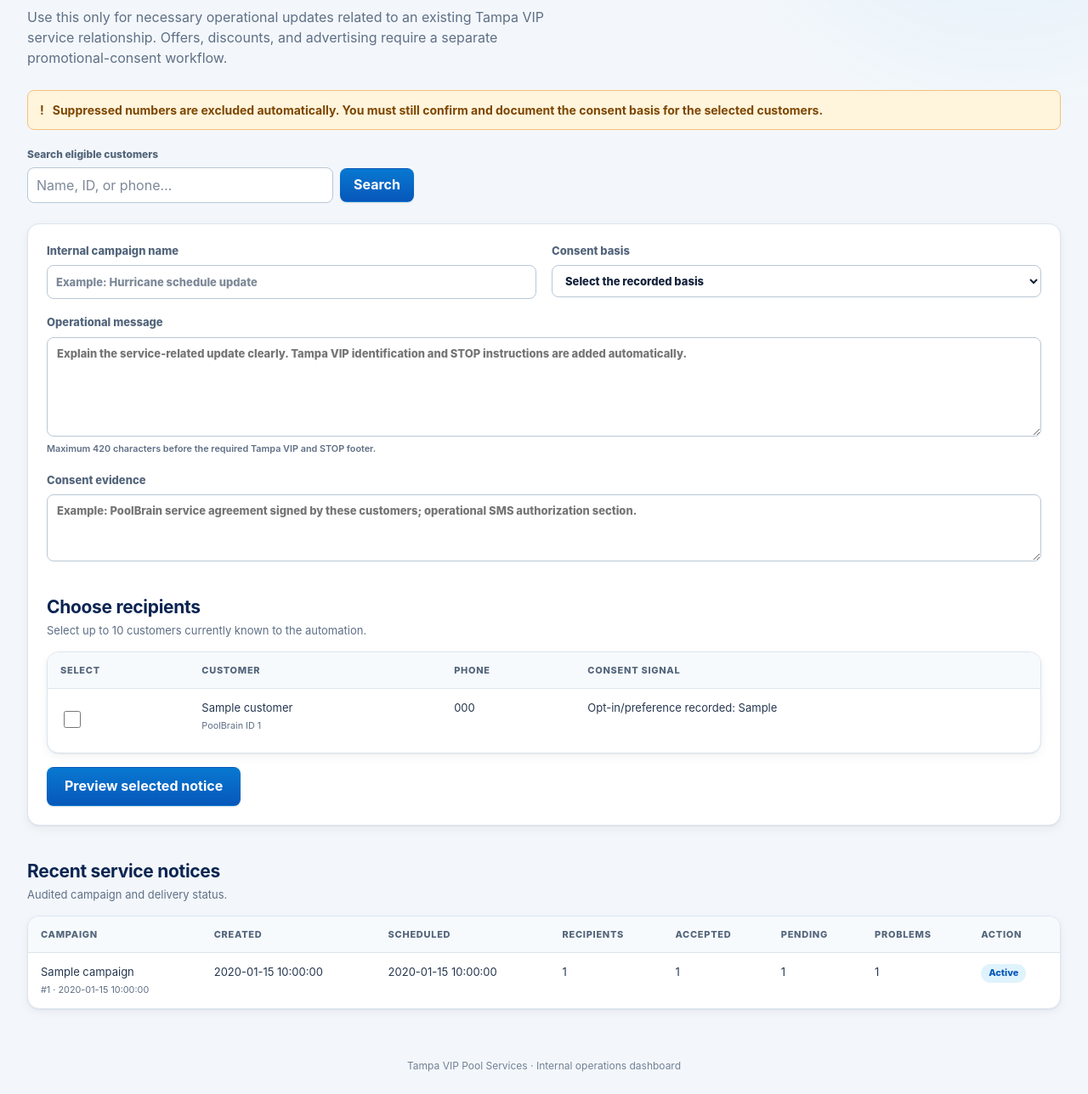
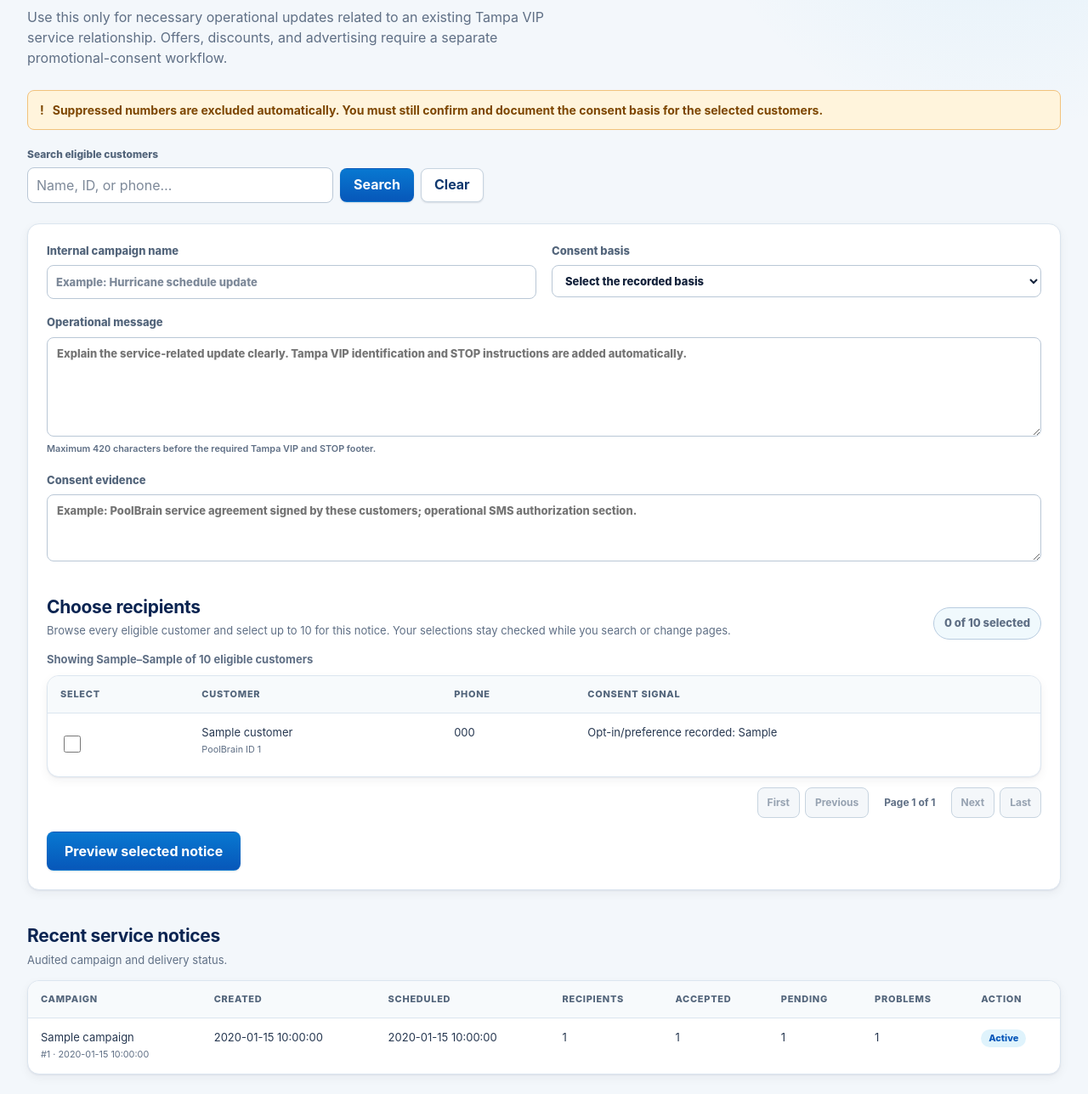
Before and after one commit to tampavippoolservices/poolbrian-sms-automation, a Flask app: template app/templates/service_notices.html in a window 1280 px wide. Shown: the part 292-1580 px from the top of the page at 85% size. Before the commit the page ends 1554 px from the top, so only its background shows below. Run offline with Flask 3, Linux system fonts and the light colour scheme; the template is opened without the code that fills it: most values are stand-ins (such as "Sample title", 1, 10 or a date in 2020).

Commit message:
Make all service notice customers selectable

```diff
--- a/app/static/css/brand.css
+++ b/app/static/css/brand.css
@@ -416,6 +416,29 @@ button.danger:hover { background: #8f1d15; }
   font-size: 13px;
   font-weight: 700;
   white-space: nowrap;
+}
+
+.recipient-selection-count {
+  margin: 0;
+  padding: 8px 12px;
+  border: 1px solid #b8cce0;
+  border-radius: 999px;
+  color: var(--brand-navy-800);
+  background: var(--brand-blue-50);
+  font-size: 13px;
+  font-weight: 800;
+  white-space: nowrap;
+}
+
+.candidate-checkbox {
+  width: 18px;
+  height: 18px;
+  accent-color: var(--brand-blue-700);
+}
+
+.candidate-checkbox:disabled {
+  cursor: not-allowed;
+  opacity: .45;
 }
 
 .table-wrap {
--- /dev/null
+++ b/app/static/js/service-notices.js
@@ -0,0 +1,234 @@
+(function () {
+  "use strict";
+
+  const composer = document.getElementById("service-notice-form");
+  const searchForm = document.getElementById("customer-search-form");
+  const searchInput = document.getElementById("customer-search");
+  const clearSearch = document.getElementById("customer-search-clear");
+  const tableBody = document.getElementById("candidate-table-body");
+  const pagination = document.getElementById("candidate-pagination");
+  const results = document.getElementById("candidate-results");
+  const selectionCount = document.getElementById("recipient-selection-count");
+  const hiddenInputs = document.getElementById("selected-customer-inputs");
+
+  if (
+    !composer ||
+    !searchForm ||
+    !searchInput ||
+    !clearSearch ||
+    !tableBody ||
+    !pagination ||
+    !results ||
+    !selectionCount ||
+    !hiddenInputs ||
+    !window.fetch
+  ) {
+    return;
+  }
+
+  const maxRecipients = Number.parseInt(composer.dataset.maxRecipients || "100", 10);
+  const selected = new Set();
+
+  function candidateCheckboxes() {
+    return tableBody.querySelectorAll(".candidate-checkbox");
+  }
+
+  function syncSelectedInputs() {
+    hiddenInputs.replaceChildren();
+    selected.forEach(function (customerId) {
+      const input = document.createElement("input");
+      input.type = "hidden";
+      input.name = "customer_ids";
+      input.value = customerId;
+      hiddenInputs.appendChild(input);
+    });
+  }
+
+  function updateSelectionState() {
+    selectionCount.textContent = selected.size + " of " + maxRecipients + " selected";
+    candidateCheckboxes().forEach(function (checkbox) {
+      const isSelected = selected.has(checkbox.value);
+      checkbox.checked = isSelected;
+      checkbox.disabled = selected.size >= maxRecipients && !isSelected;
+    });
+    syncSelectedInputs();
+  }
+
+  function handleSelection(event) {
+    const checkbox = event.currentTarget;
+    if (checkbox.checked) {
+      if (selected.size >= maxRecipients && !selected.has(checkbox.value)) {
+        checkbox.checked = false;
+      } else {
+        selected.add(checkbox.value);
+      }
+    } else {
+      selected.delete(checkbox.value);
+    }
+    updateSelectionState();
+  }
+
+  function activateCheckboxes() {
+    candidateCheckboxes().forEach(function (checkbox) {
+      if (checkbox.checked) {
+        selected.add(checkbox.value);
+      }
+      checkbox.removeAttribute("name");
+      checkbox.addEventListener("change", handleSelection);
+    });
+    updateSelectionState();
+  }
+
+  function customerRow(customer) {
+    const row = document.createElement("tr");
+
+    const selectCell = document.createElement("td");
+    const checkbox = document.createElement("input");
+    checkbox.className = "candidate-checkbox";
+    checkbox.type = "checkbox";
+    checkbox.value = String(customer.customer_id);
+    checkbox.setAttribute("aria-label", "Select " + (customer.customer_name || "customer"));
+    selectCell.appendChild(checkbox);
+
+    const customerCell = document.createElement("td");
+    customerCell.appendChild(document.createTextNode(customer.customer_name || "Customer"));
+    customerCell.appendChild(document.createElement("br"));
+    const id = document.createElement("small");
+    id.className = "text-muted";
+    id.textContent = "PoolBrain ID " + customer.customer_id;
+    customerCell.appendChild(id);
+
+    const phoneCell = document.createElement("td");
+    phoneCell.textContent = customer.phone_masked || "Unavailable";
+
+    const consentCell = document.createElement("td");
+    if (customer.preference_source) {
+      consentCell.textContent = "Opt-in/preference recorded: " + customer.preference_source;
+    } else {
+      const warning = document.createElement("span");
+      warning.className = "text-warning";
+      warning.textContent = "Confirm documented consent";
+      consentCell.appendChild(warning);
+    }
+
+    row.append(selectCell, customerCell, phoneCell, consentCell);
+    return row;
+  }
+
+  function renderCustomers(items) {
+    tableBody.replaceChildren();
+    if (!items.length) {
+      const row = document.createElement("tr");
+      const cell = document.createElement("td");
+      cell.className = "empty-state";
+      cell.colSpan = 4;
+      cell.textContent = "No eligible customers match this search.";
+      row.appendChild(cell);
+      tableBody.appendChild(row);
+      updateSelectionState();
+      return;
+    }
+    items.forEach(function (customer) {
+      tableBody.appendChild(customerRow(customer));
+    });
+    activateCheckboxes();
+  }
+
+  function pageUrl(page, query) {
+    const parameters = new URLSearchParams({ q: query, page: String(page) });
+    return "/admin/service-notices?" + parameters.toString() + "#recipient-heading";
+  }
+
+  function paginationControl(label, page, disabled, options) {
+    const element = document.createElement(disabled ? "span" : "a");
+    element.textContent = label;
+    if (disabled) {
+      element.setAttribute("aria-disabled", "true");
+    } else {
+      element.href = pageUrl(page, searchInput.value.trim());
+      element.dataset.candidatePage = String(page);
+      if (options && options.rel) {
+        element.rel = options.rel;
+      }
+      if (options && options.ariaLabel) {
+        element.setAttribute("aria-label", options.ariaLabel);
+      }
+    }
+    pagination.appendChild(element);
+  }
+
+  function renderPagination(data) {
+    pagination.replaceChildren();
+    pagination.hidden = data.pages <= 1;
+    if (data.pages <= 1) {
+      return;
+    }
+    paginationControl("First", 1, data.page <= 1, { ariaLabel: "First page" });
+    paginationControl("Previous", data.page - 1, data.page <= 1, { rel: "prev" });
+    const status = document.createElement("span");
+    status.className = "pagination__status";
+    status.textContent = "Page " + data.page + " of " + data.pages;
+    pagination.appendChild(status);
+    paginationControl("Next", data.page + 1, data.page >= data.pages, { rel: "next" });
+    paginationControl("Last", data.pages, data.page >= data.pages, {
+      ariaLabel: "Last page"
+    });
+  }
+
+  function updateResults(data) {
+    results.textContent = data.total
+      ? "Showing " + data.first_item + "–" + data.last_item + " of " + data.total + " eligible customers"
+      : "No matching customers";
+  }
+
+  async function loadCandidates(page, query) {
+    const normalizedQuery = query.trim().slice(0, 100);
+    tableBody.setAttribute("aria-busy", "true");
+    results.textContent = "Loading customers…";
+    try {
+      const parameters = new URLSearchParams({ q: normalizedQuery, page: String(page) });
+      const response = await fetch(
+        "/admin/service-notices/candidates?" + parameters.toString(),
+        { headers: { Accept: "application/json" }, credentials: "same-origin" }
+      );
+      if (!response.ok) {
+        throw new Error("Customer list request failed");
+      }
+      const data = await response.json();
+      searchInput.value = data.search;
+      clearSearch.hidden = !data.search;
+      clearSearch.href = pageUrl(1, "");
+      renderCustomers(data.items);
+      renderPagination(data);
+      updateResults(data);
+      window.history.replaceState(null, "", pageUrl(data.page, data.search));
+    } catch (_error) {
+      results.textContent = "The customer list could not be refreshed. Try again.";
+    } finally {
+      tableBody.removeAttribute("aria-busy");
+    }
+  }
+
+  searchForm.addEventListener("submit", function (event) {
+    event.preventDefault();
+    loadCandidates(1, searchInput.value);
+  });
+
+  clearSearch.addEventListener("click", function (event) {
+    event.preventDefault();
+    searchInput.value = "";
+    loadCandidates(1, "");
+  });
+
+  pagination.addEventListener("click", function (event) {
+    const link = event.target.closest("[data-candidate-page]");
+    if (!link) {
+      return;
+    }
+    event.preventDefault();
+    loadCandidates(Number.parseInt(link.dataset.candidatePage, 10), searchInput.value);
+  });
+
+  composer.addEventListener("submit", syncSelectedInputs);
+  activateCheckboxes();
+})();
--- a/app/templates/service_notices.html
+++ b/app/templates/service_notices.html
@@ -36,17 +36,18 @@
 
   <p class="notice" role="note"><span aria-hidden="true">!</span> Suppressed numbers are excluded automatically. You must still confirm and document the consent basis for the selected customers.</p>
 
-  <form class="table-search customer-search" method="get" action="/admin/service-notices" role="search">
+  <form class="table-search customer-search" id="customer-search-form" method="get" action="/admin/service-notices#recipient-heading" role="search">
     <label for="customer-search">Search eligible customers</label>
     <div class="table-search__fields">
       <input id="customer-search" type="search" name="q" value="{{ search }}" maxlength="100" placeholder="Name, ID, or phone…">
       <button type="submit">Search</button>
-      {% if search %}<a class="button button--secondary" href="/admin/service-notices">Clear</a>{% endif %}
+      <a class="button button--secondary" id="customer-search-clear" href="{{ candidate_pagination.clear_url }}"{% if not search %} hidden{% endif %}>Clear</a>
     </div>
   </form>
 
-  <form class="notice-composer" method="post" action="/admin/service-notices/preview">
+  <form class="notice-composer" id="service-notice-form" method="post" action="/admin/service-notices/preview" data-max-recipients="{{ max_recipients }}">
     <input type="hidden" name="csrf_token" value="{{ csrf_token }}">
+    <div id="selected-customer-inputs"></div>
     <div class="form-grid">
       <label>
         <span>Internal campaign name</span>
@@ -76,16 +77,20 @@
       <div class="section-heading">
         <div>
           <h2 id="recipient-heading">Choose recipients</h2>
-          <p>Select up to {{ max_recipients }} customers currently known to the automation.</p>
+          <p>Browse every eligible customer and select up to {{ max_recipients }} for this notice. Your selections stay checked while you search or change pages.</p>
         </div>
+        <p class="recipient-selection-count" id="recipient-selection-count" aria-live="polite">0 of {{ max_recipients }} selected</p>
       </div>
+      <p class="table-results" id="candidate-results" aria-live="polite">
+        {% if candidate_pagination.total %}Showing {{ candidate_pagination.first_item }}–{{ candidate_pagination.last_item }} of {{ candidate_pagination.total }} eligible customers{% else %}No matching customers{% endif %}
+      </p>
       <div class="table-wrap" role="region" aria-label="Eligible service notice customers" tabindex="0">
         <table class="selection-table">
           <thead><tr><th scope="col">Select</th><th scope="col">Customer</th><th scope="col">Phone</th><th scope="col">Consent signal</th></tr></thead>
-          <tbody>
+          <tbody id="candidate-table-body">
           {% for customer in candidates %}
             <tr>
-              <td><input type="checkbox" name="customer_ids" value="{{ customer.customer_id }}" aria-label="Select {{ customer.customer_name or 'customer' }}"></td>
+              <td><input class="candidate-checkbox" type="checkbox" name="customer_ids" value="{{ customer.customer_id }}" aria-label="Select {{ customer.customer_name or 'customer' }}"></td>
               <td>{{ customer.customer_name or "Customer" }}<br><small class="text-muted">PoolBrain ID {{ customer.customer_id }}</small></td>
               <td>{{ customer.phone_masked }}</td>
               <td>{% if customer.preference_source %}Opt-in/preference recorded: {{ customer.preference_source }}{% else %}<span class="text-warning">Confirm documented consent</span>{% endif %}</td>
@@ -96,6 +101,21 @@
           </tbody>
         </table>
       </div>
+      <nav class="pagination" id="candidate-pagination" aria-label="Eligible customers pagination"{% if candidate_pagination.pages <= 1 %} hidden{% endif %}>
+        {% if candidate_pagination.page > 1 %}
+        <a href="{{ candidate_pagination.first_url }}" data-candidate-page="1" aria-label="First page">First</a>
+        <a href="{{ candidate_pagination.previous_url }}" data-candidate-page="{{ candidate_pagination.page - 1 }}" rel="prev">Previous</a>
+        {% else %}
+        <span aria-disabled="true">First</span><span aria-disabled="true">Previous</span>
+        {% endif %}
+        <span class="pagination__status">Page {{ candidate_pagination.page }} of {{ candidate_pagination.pages }}</span>
+        {% if candidate_pagination.page < candidate_pagination.pages %}
+        <a href="{{ candidate_pagination.next_url }}" data-candidate-page="{{ candidate_pagination.page + 1 }}" rel="next">Next</a>
+        <a href="{{ candidate_pagination.last_url }}" data-candidate-page="{{ candidate_pagination.pages }}" aria-label="Last page">Last</a>
+        {% else %}
+        <span aria-disabled="true">Next</span><span aria-disabled="true">Last</span>
+        {% endif %}
+      </nav>
       <button class="button--large composer-submit" type="submit">Preview selected notice</button>
     </section>
   </form>
@@ -134,4 +154,5 @@
 </main>
 
 <footer class="site-footer">Tampa VIP Pool Services · Internal operations dashboard</footer>
+<script src="{{ url_for('static', filename='js/service-notices.js') }}" defer></script>
 {% endblock %}
--- a/pyproject.toml
+++ b/pyproject.toml
@@ -43,7 +43,7 @@ tampa-vip-automation = "app.cli:main"
 include = ["app*", "migrations*"]
 
 [tool.setuptools.package-data]
-app = ["templates/*.html", "static/css/*.css", "static/images/*.jpeg"]
+app = ["templates/*.html", "static/css/*.css", "static/images/*.jpeg", "static/js/*.js"]
 migrations = ["script.py.mako"]
 
 [tool.pytest.ini_options]
```
Also changed, not shown: app/repositories/service_notices.py (+72 -2 lines), app/routes/admin.py (+40 -6 lines), tests/integration/test_durable_workflow.py (+16 -1 lines), tests/test_service_notices.py (+64 -10 lines).
